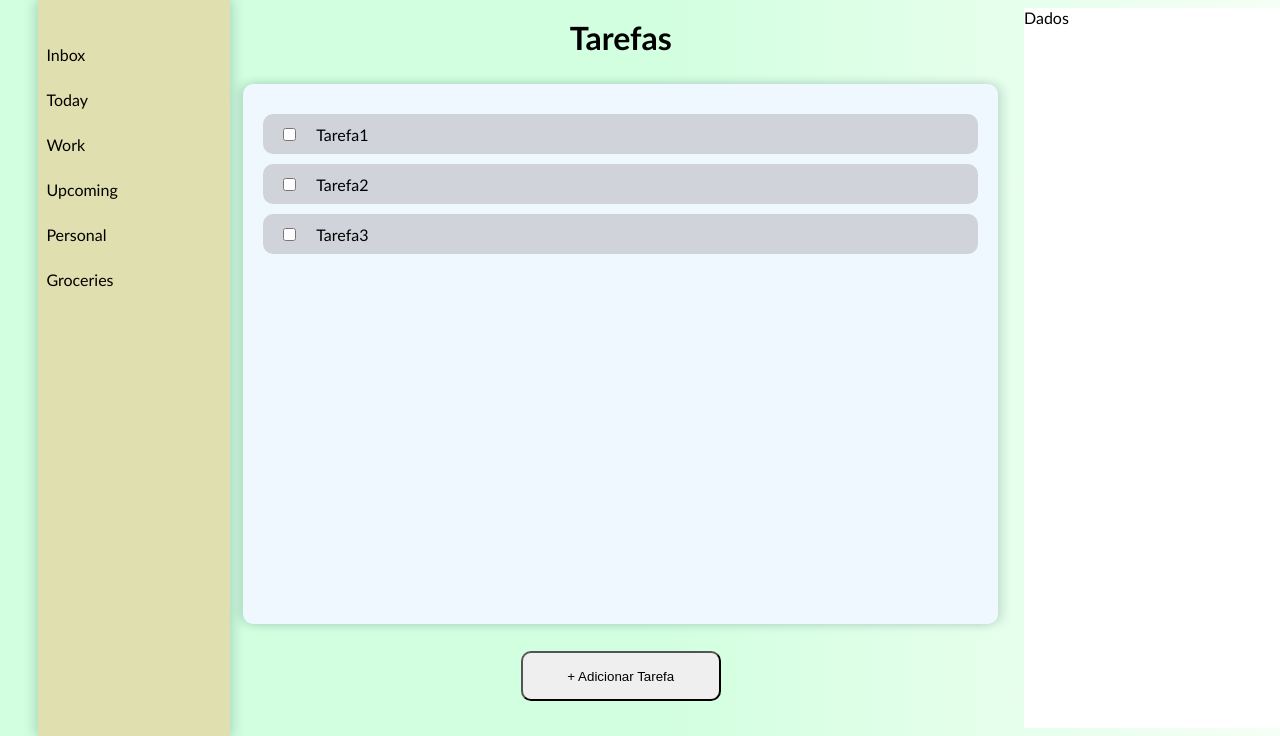
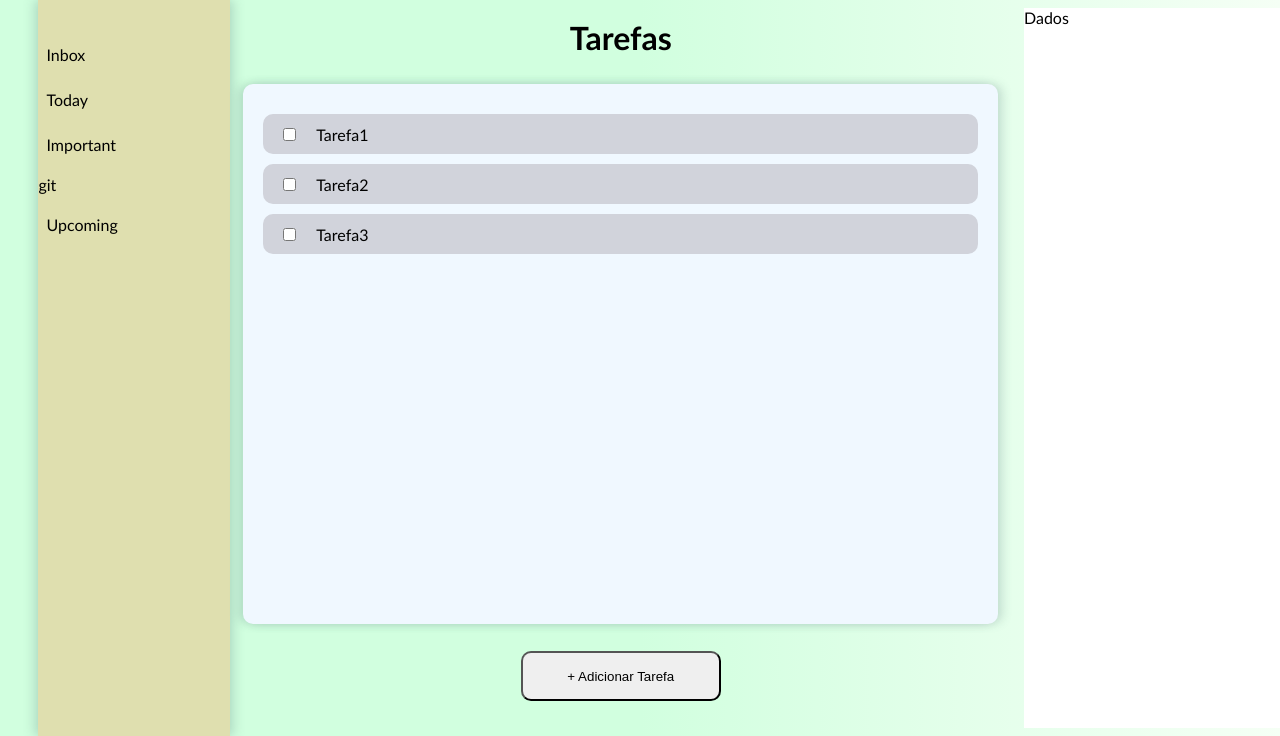
Before and after one commit to KelvinKrauss/Trabalho_Desenvolvimento_Web_List_To_Do_2025, a Python web app: template templates/index.html in a window 1280 px wide. Shown: the part 64-800 px from the top of the page. Run offline with Jinja, Linux system fonts and the light colour scheme; the template is opened without the code that fills it, so the values that code supplies are empty.

Commit message:
fix: update items at nav

```diff
--- a/templates/index.html
+++ b/templates/index.html
@@ -18,10 +18,8 @@
         <ul>
             <li><a href="#">Inbox</a></li>
             <li><a href="#">Today</a></li>
-            <li><a href="#">Work</a></li>
+            <li><a href="#">Important</a></li>git
             <li><a href="#">Upcoming</a></li>
-            <li><a href="#">Personal</a></li>
-            <li><a href="#">Groceries</a></li>
         </ul>
     </nav>
 
```
